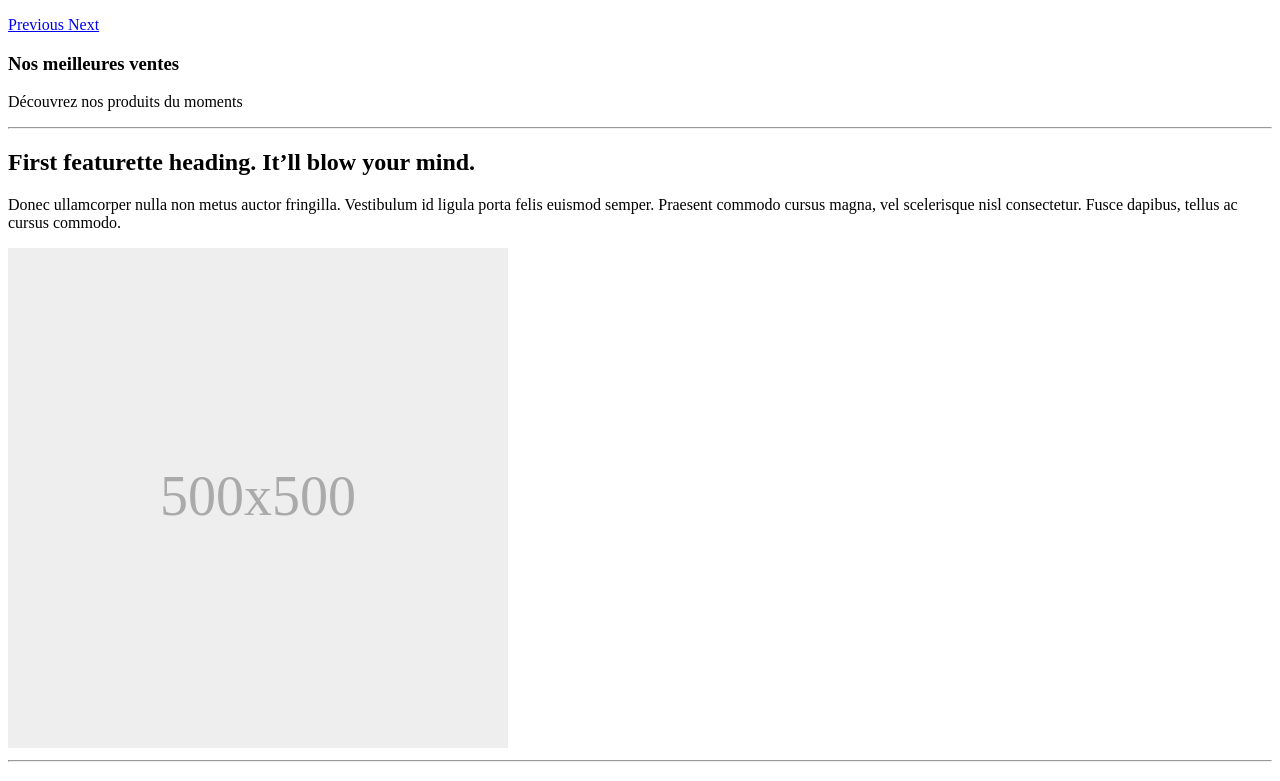
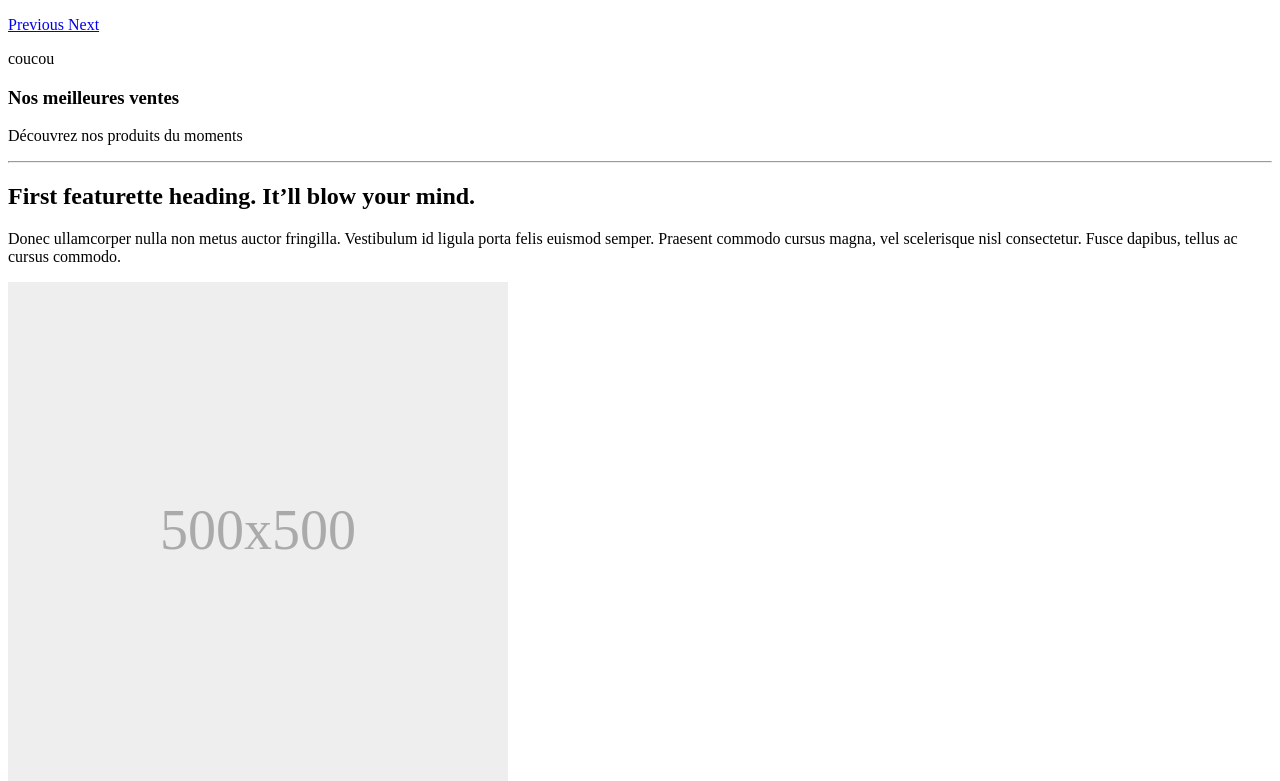
Before and after one commit to mikaelfreva/boutique, a Symfony app: template templates/home/index.html.twig in a window 1280 px wide. Shown: the part 130-911 px from the top of the page. Run offline with Twig, Linux system fonts and the light colour scheme; the template is opened without the code that fills it, so the values that code supplies are empty; some libraries are stand-ins or nearby versions.

```diff
--- a/templates/home/index.html.twig
+++ b/templates/home/index.html.twig
@@ -8,7 +8,7 @@
 
 
 
-
+    <p>coucou</p>
 
 
         <!-- Three columns of text below the carousel -->
```
Also changed, not shown: 1 other file.
